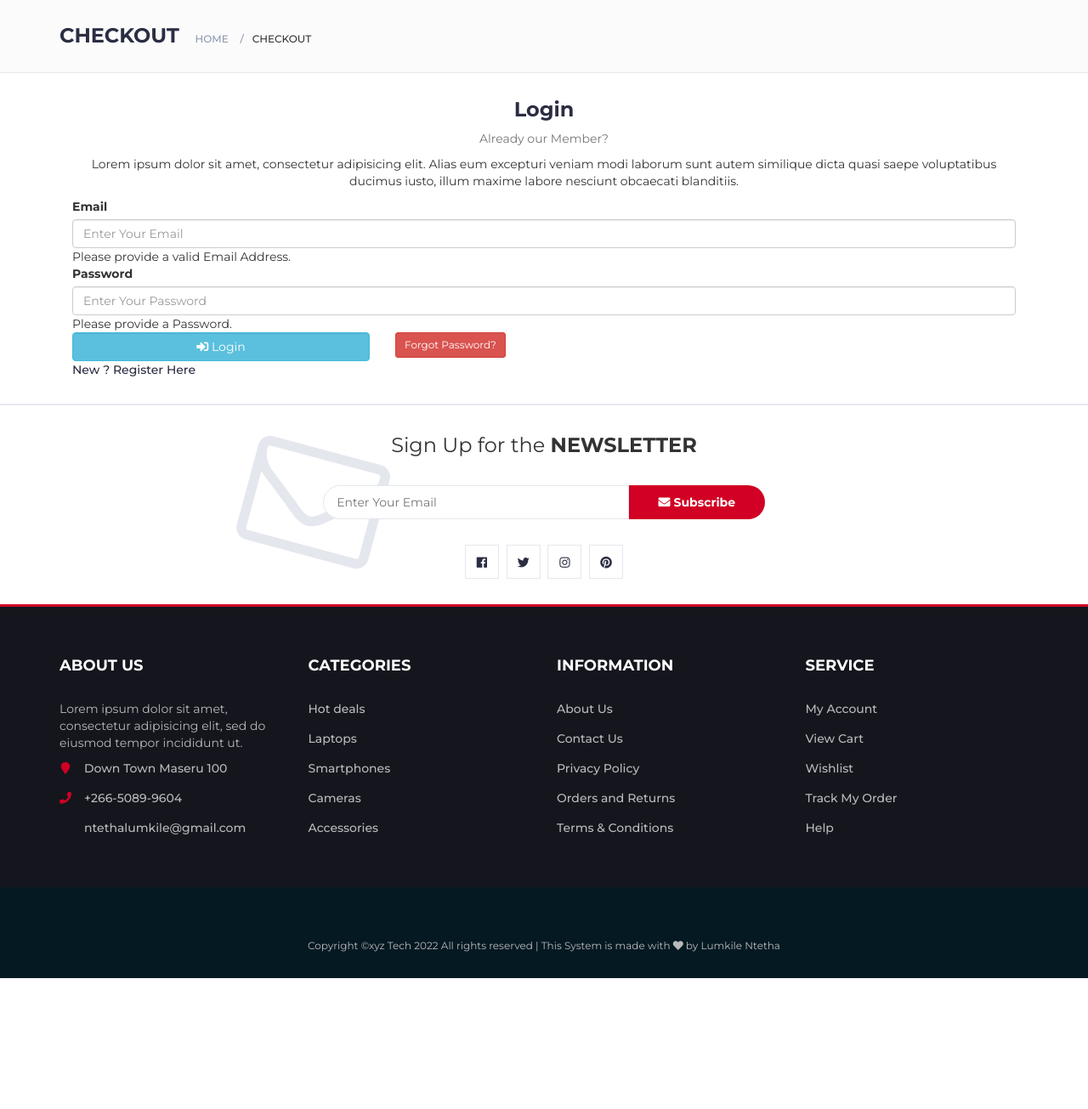
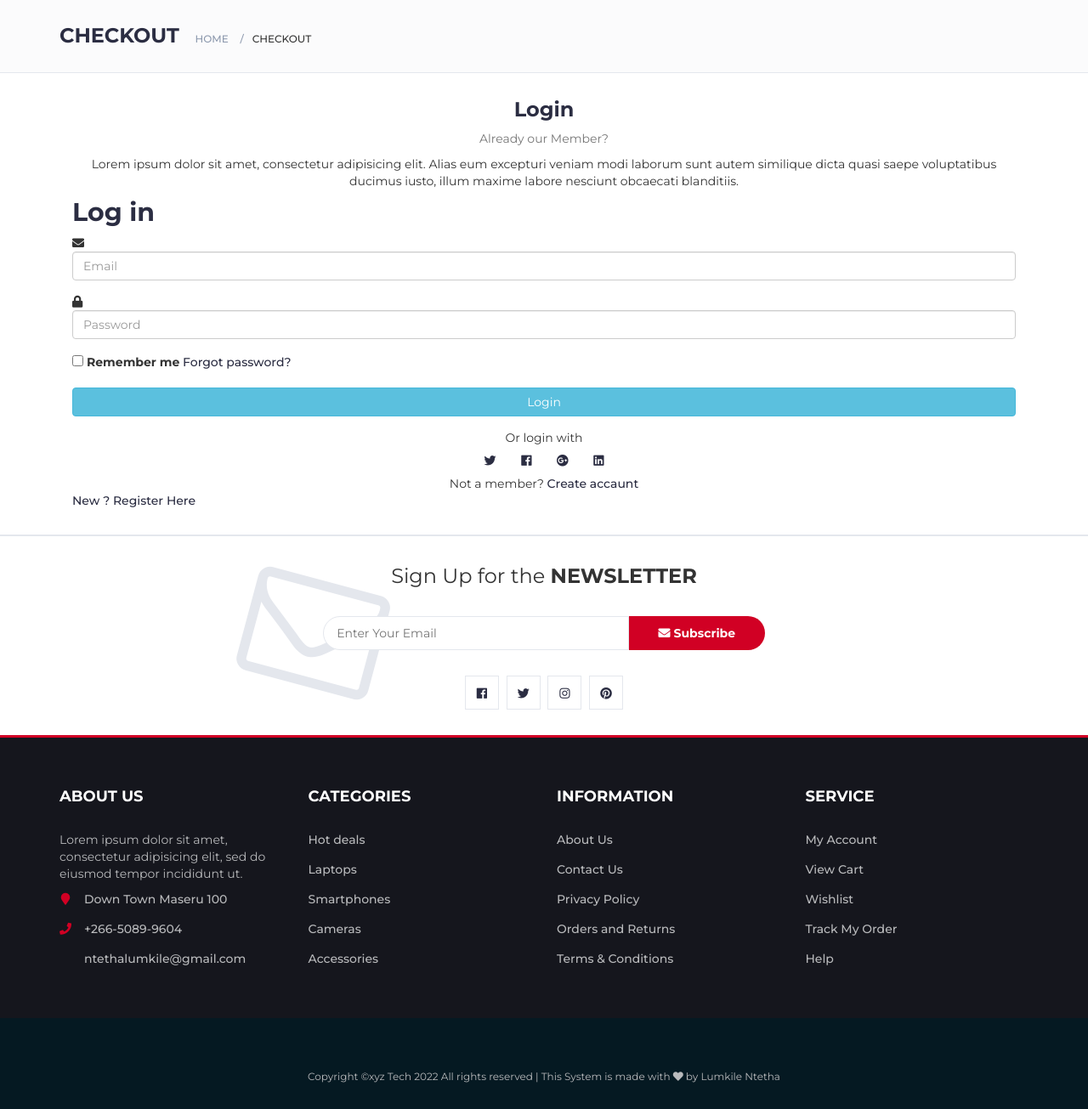
Before and after one commit to LomNtetha/Online-Electronics, a PHP site: page /Electronics/checkout.php in a window 1280 px wide. Shown: the part 208-1513 px from the top of the page at 85% size. Before the commit the page ends 1359 px from the top, so only its background shows below. Run offline with PHP 8.4, Linux system fonts and the light colour scheme; data that the repository does not hold is empty; some libraries are stand-ins or nearby versions.

Commit message:
fixed login and register

```diff
--- a/core/init.php
+++ b/core/init.php
@@ -13,8 +13,4 @@
 $getFromU = new User($pdo);
 
 define('BASE_URL', 'http://localhost/Electronics/');
-
-
-
-
 ?>
--- a/customer/customer_login.php
+++ b/customer/customer_login.php
@@ -1,15 +1,17 @@
+
 <?php
 	if (isset($_POST['login'])) {
-		$customer_email = $_POST['c_email'];
-		$customer_pass = $_POST['c_pass'];
+		$customer_email = $_POST['customer_email'];
+		$customer_pass = $_POST['customer_pass'];
 
-	$secret = '6LeQlHYUAAAAAINHxB4boa6a_oPbYhJeRBwyQ2Bu';
-					  		$response = $_POST['g-recaptcha-response'];
-					  		$remoteip = $_SERVER['REMOTE_ADDR'];
-					  		$url = file_get_contents("https://www.google.com/recaptcha/api/siteverify?secret=$secret&response=$response&remoteip=$remoteip");
-					  		$result = json_decode($url, true);
 
-					  		if ($result['success'] == 1) {
+		if (!empty($customer_email) && !empty($customer_pass)) {
+
+            if (!filter_var($customer_email, FILTER_VALIDATE_EMAIL)) {
+                $error = "Invaild Email Address";
+            }elseif (strlen($customer_pass) < 5) {
+                $error = "Password can't not be less than 5 Characters";
+            }else{
 
 		$login = $getFromU->login($customer_email, $customer_pass);
 		if ($login === false) {
@@ -18,9 +20,6 @@
 			$_SESSION['login_success_msg'] = "You have Successfully Login";
 		}
 	}
-
- else{
-					  			echo '<script>alert("Please Select Re-Captcha")</script>';
 }
 }
 ?>
@@ -43,64 +42,76 @@
 				</div>
 	    <?php endif ?>
 
-
-	    <form method="post" class="needs-validation" novalidate>
-			  <div class="form-row">
-			    <div class="col-12 mb-3">
-			      <label for="email" class="font-weight-bold">Email</label>
-			      <input type="email" name="c_email" class="form-control" id="email" placeholder="Enter Your Email" required>
-			      <div class="invalid-feedback">
-			        Please provide a valid Email Address.
+		<form id="login-form" action="login.php" method="post" class="rounded">
+            <h2 class="login-title">Log in</h2>
+            <?php if (isset($error)): ?>
+                <div class="alert alert-danger text-center text-white alert-dismissible fade show" role="alert">
+                  <?php echo $error; ?>
+                  <button type="button" class="close" data-dismiss="alert" aria-label="Close">
+                    <span aria-hidden="true">&times;</span>
+                  </button>
+                </div>
+            <?php endif ?>
+            <div class="form-group">
+                <div class="input-group-icon right">
+                    <div class="input-icon"><i class="fa fa-envelope"></i></div>
+                    <input class="form-control" type="email" name="customer_email" placeholder="Email" autocomplete="off">
                 </div>
             </div>
-			  </div>
-			  <div class="form-row">
-			    <div class="col-12 mb-3">
-			      <label for="password" class="font-weight-bold">Password</label>
-			      <input type="password" name="c_pass" class="form-control" id="password" placeholder="Enter Your Password" required>
-			      <div class="invalid-feedback">
-			        Please provide a Password.
+            <div class="form-group">
+                <div class="input-group-icon right">
+                    <div class="input-icon"><i class="fa fa-lock font-16"></i></div>
+                    <input class="form-control" type="password" name="customer_pass" placeholder="Password">
                 </div>
             </div>
+            <div class="form-group d-flex justify-content-between">
+                <label class="ui-checkbox ui-checkbox-info">
+                    <input type="checkbox">
+                    <span class="input-span"></span>Remember me</label>
+                <a href="forgot_password.php">Forgot password?</a>
             </div>
-<div class="form-row p-3">
+            <div class="form-group">
+                <button class="btn btn-info btn-block" type="submit" name="login">Login</button>
+            </div>
 
-						      <div class="g-recaptcha" data-sitekey="6LeQlHYUAAAAAI2t81Q3myw4fefWMyiPJ5PpY3q0"></div>
+            <div class="text-center social-auth m-b-20">
+			<div class="social-auth-hr">
+                <span>Or login with</span>
+            </div>
+                <a class="btn btn-social-icon btn-twitter m-r-5" href="javascript:;"><i class="fab fa-twitter"></i></a>
+                <a class="btn btn-social-icon btn-facebook m-r-5" href="javascript:;"><i class="fab fa-facebook"></i></a>
+                <a class="btn btn-social-icon btn-google m-r-5" href="javascript:;"><i class="fab fa-google-plus"></i></a>
+                <a class="btn btn-social-icon btn-linkedin m-r-5" href="javascript:;"><i class="fab fa-linkedin"></i></a>
 
             </div>
-			  <div class="row">
-
-			  	<div class="col-lg-4 offset-lg-4">
-			  		<button class="btn btn-info form-control" name="login" type="submit"><i class="fas fa-sign-in-alt"></i> Login</button>
-			  	</div>
-
-			  	<div class="col-md-2 offset-md-2">
-						<a href="forgot_password.php" class="btn btn-sm btn-danger">Forgot Password?</a>
-			  	</div>
+            <div class="text-center">Not a member?
+                <a class="color-blue" href="register.php">Create accaunt</a>
             </div>
         </form>
 
 			<a href="customer_register.php">New ? Register Here</a>
 
-			<script>
-				// Example starter JavaScript for disabling form submissions if there are invalid fields
-				(function() {
-				  'use strict';
-				  window.addEventListener('load', function() {
-				    // Fetch all the forms we want to apply custom Bootstrap validation styles to
-				    var forms = document.getElementsByClassName('needs-validation');
-				    // Loop over them and prevent submission
-				    var validation = Array.prototype.filter.call(forms, function(form) {
-				      form.addEventListener('submit', function(event) {
-				        if (form.checkValidity() === false) {
-				          event.preventDefault();
-				          event.stopPropagation();
+			<script type="text/javascript">
+        $(function() {
+            $('#login-form').validate({
+                errorClass: "help-block",
+                rules: {
+                    admin_email: {
+                        required: true,
+                        email: true
+                    },
+                    admin_pass: {
+                        required: true
                     }
-				        form.classList.add('was-validated');
-				      }, false);
+                },
+                highlight: function(e) {
+                    $(e).closest(".form-group").addClass("has-error")
+                },
+                unhighlight: function(e) {
+                    $(e).closest(".form-group").removeClass("has-error")
+                },
             });
-				  }, false);
-				})();
+        });
     </script>
     </div>
   </div>
--- a/product.php
+++ b/product.php
@@ -243,7 +243,7 @@
 						    		$p_id = $_POST['product_id'];
 						    		$ip_add = $getFromU->getRealUserIp();
 						    		$product_qty = $_POST['product_qty'];
-						    		$product_size = $_POST['product_size'];
+						    		//$product_size = $_POST['product_size'];
 
 						    		$get_product = $getFromU->view_Product_By_Product_ID($p_id);
 						    		$product_price = $get_product->product_price;
```
Also changed, not shown: customer_register.php (+6 -6 lines), customer/assets/customer_images/IMG-20220425-WA0054.jpg (added). Lines whose indentation alone changed are shown as unchanged.
